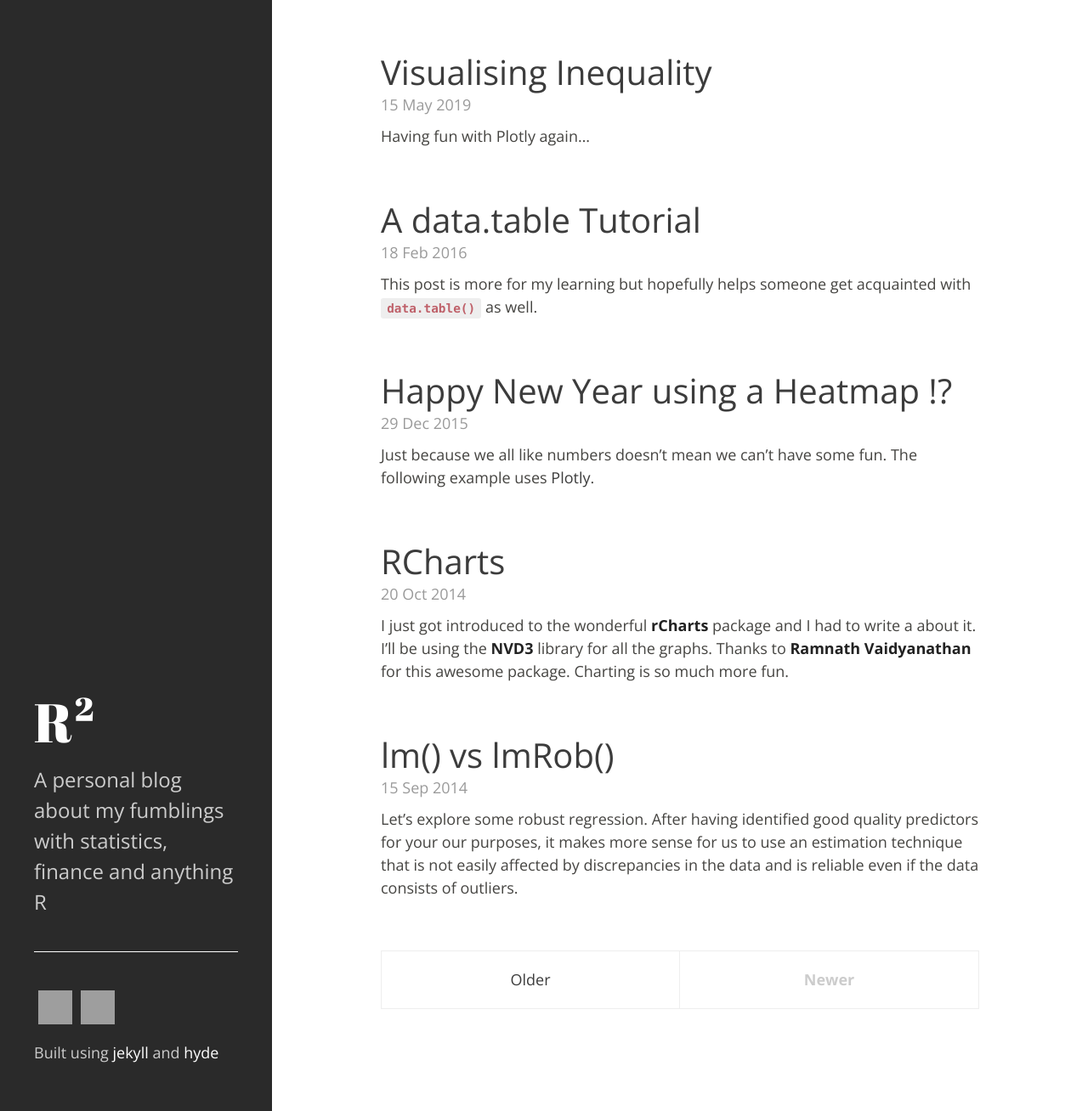
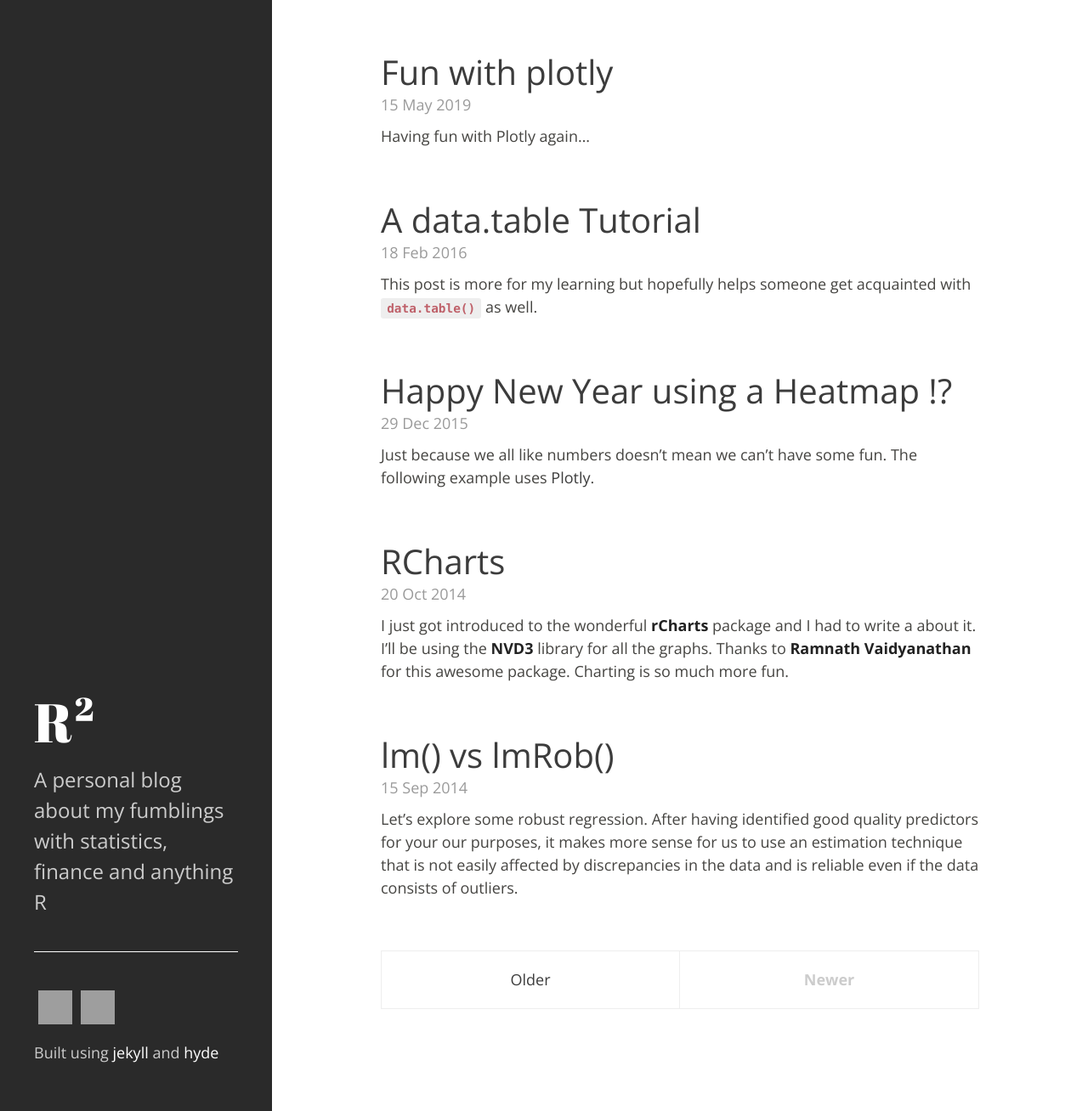
Before and after one commit to AmelieSONG/royr2.github.io, a Jekyll site: the page built from index.html, in a window 1280 px wide and 1308 px high. Shown: the whole window at 85% size. Built offline with Jekyll 4.4.1, drawn with Linux system fonts in a browser that asks for light colours; the list of posts is cut into pages by our own code; grey boxes are pictures that could not be loaded.

Commit message:
Update and rename 2019-05-15-Fun_with_plotly.md to 2019-05-15-Fun with plotly.md

```diff
--- a/_posts/2019-05-15-Fun_with_plotly.md
+++ b/_posts/2019-05-15-Fun with plotly.md
@@ -1,5 +1,5 @@
 ---
-title: Visualising Inequality
+title: Fun with plotly
 layout: post
 
 ---
```
